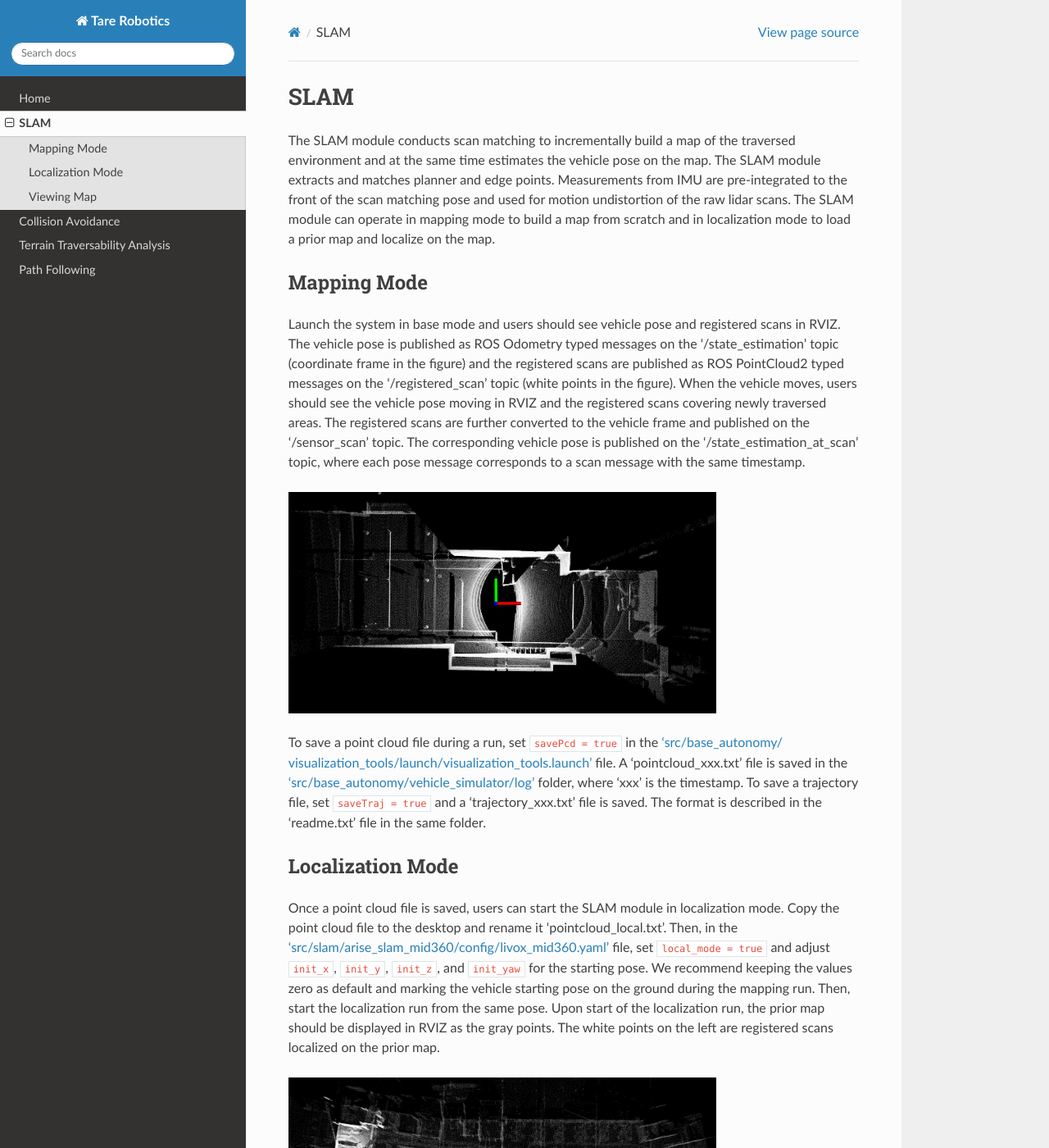
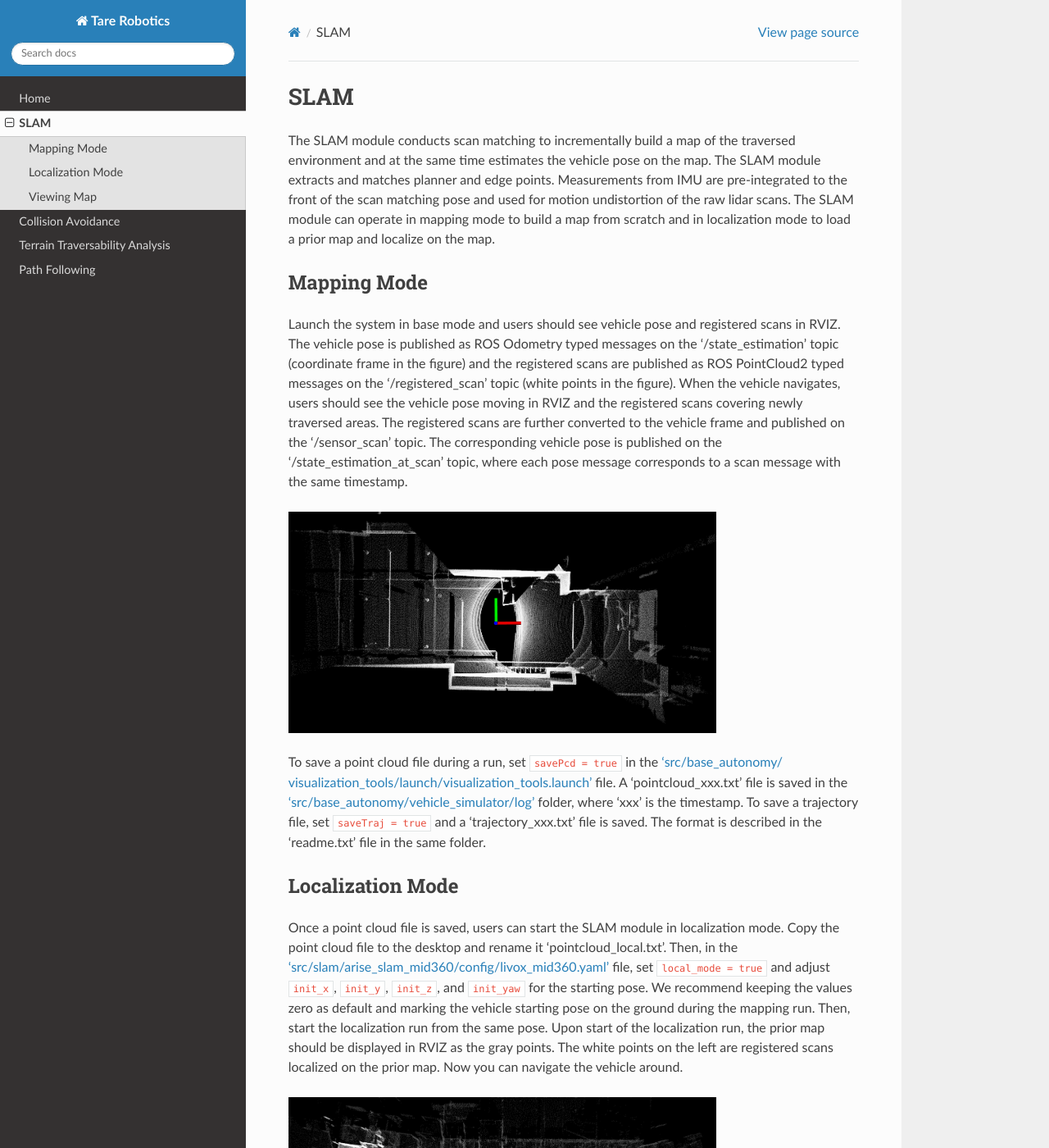
Before and after one commit to caochao39/tarerobotics, a Sphinx documentation site: the page built from docs/source/slam.rst, in a window 1280 px wide and 1400 px high. Shown: the whole window at 82% size. Built offline with Sphinx 7.4.7 and the Read the Docs theme 3.1.0, drawn with Linux system fonts in a browser that asks for light colours.

Commit message:
Update slam.rst

```diff
--- a/docs/source/slam.rst
+++ b/docs/source/slam.rst
@@ -6,7 +6,7 @@ The SLAM module conducts scan matching to incrementally build a map of the trave
 Mapping Mode
 ------------
 
-Launch the system in base mode and users should see vehicle pose and registered scans in RVIZ. The vehicle pose is published as ROS Odometry typed messages on the ‘/state_estimation’ topic (coordinate frame in the figure) and the registered scans are published as ROS PointCloud2 typed messages on the ‘/registered_scan’ topic (white points in the figure). When the vehicle moves, users should see the vehicle pose moving in RVIZ and the registered scans covering newly traversed areas. The registered scans are further converted to the vehicle frame and published on the ‘/sensor_scan’ topic. The corresponding vehicle pose is published on the ‘/state_estimation_at_scan’ topic, where each pose message corresponds to a scan message with the same timestamp.
+Launch the system in base mode and users should see vehicle pose and registered scans in RVIZ. The vehicle pose is published as ROS Odometry typed messages on the ‘/state_estimation’ topic (coordinate frame in the figure) and the registered scans are published as ROS PointCloud2 typed messages on the ‘/registered_scan’ topic (white points in the figure). When the vehicle navigates, users should see the vehicle pose moving in RVIZ and the registered scans covering newly traversed areas. The registered scans are further converted to the vehicle frame and published on the ‘/sensor_scan’ topic. The corresponding vehicle pose is published on the ‘/state_estimation_at_scan’ topic, where each pose message corresponds to a scan message with the same timestamp.
 
 .. image:: images/image9.png
     :width: 75 %
@@ -16,7 +16,7 @@ To save a point cloud file during a run, set ``savePcd = true`` in the `'src/bas
 Localization Mode
 -----------------
 
-Once a point cloud file is saved, users can start the SLAM module in localization mode. Copy the point cloud file to the desktop and rename it 'pointcloud_local.txt'. Then, in the `'src/slam/arise_slam_mid360/config/livox_mid360.yaml' <https://github.com/jizhang-cmu/autonomy_stack_mecanum_wheel_platform/blob/jazzy/src/slam/arise_slam_mid360/config/livox_mid360.yaml>`_ file, set ``local_mode = true`` and adjust ``init_x``, ``init_y``, ``init_z``, and ``init_yaw`` for the starting pose. We recommend keeping the values zero as default and marking the vehicle starting pose on the ground during the mapping run. Then, start the localization run from the same pose. Upon start of the localization run, the prior map should be displayed in RVIZ as the gray points. The white points on the left are registered scans localized on the prior map.
+Once a point cloud file is saved, users can start the SLAM module in localization mode. Copy the point cloud file to the desktop and rename it 'pointcloud_local.txt'. Then, in the `'src/slam/arise_slam_mid360/config/livox_mid360.yaml' <https://github.com/jizhang-cmu/autonomy_stack_mecanum_wheel_platform/blob/jazzy/src/slam/arise_slam_mid360/config/livox_mid360.yaml>`_ file, set ``local_mode = true`` and adjust ``init_x``, ``init_y``, ``init_z``, and ``init_yaw`` for the starting pose. We recommend keeping the values zero as default and marking the vehicle starting pose on the ground during the mapping run. Then, start the localization run from the same pose. Upon start of the localization run, the prior map should be displayed in RVIZ as the gray points. The white points on the left are registered scans localized on the prior map. Now you can navigate the vehicle around.
 
 .. image:: images/image2.png
     :width: 75 %
```
